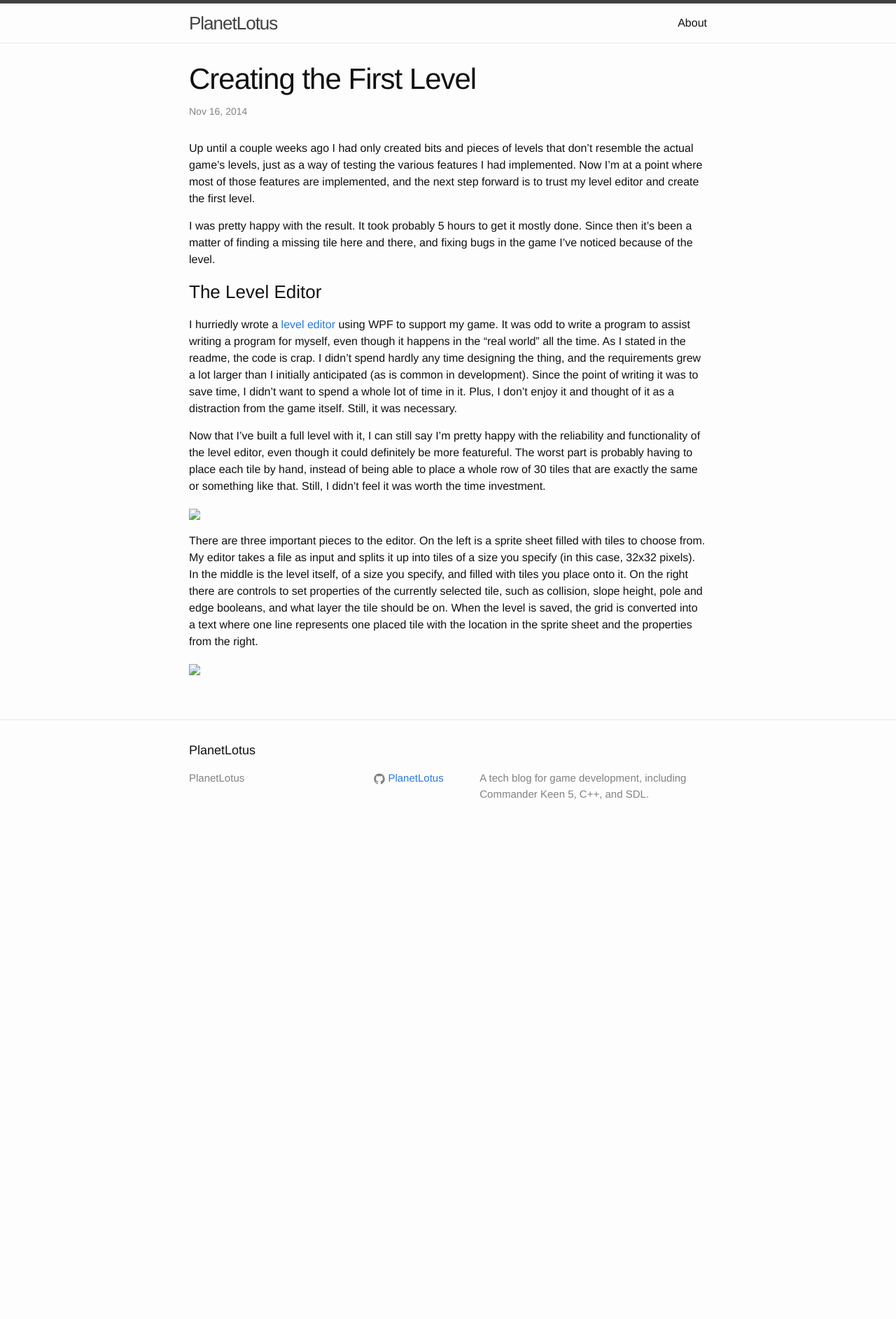
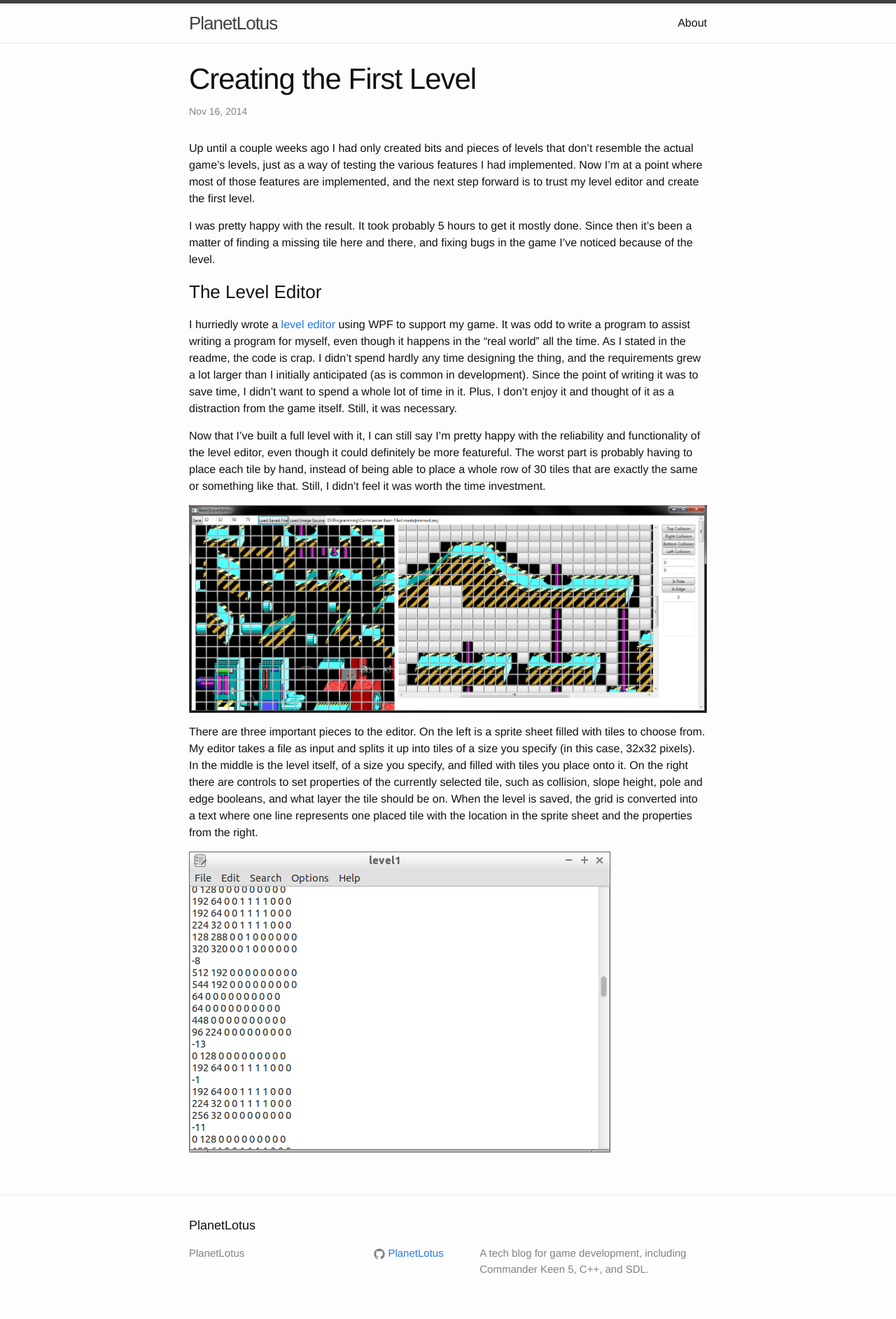
Before and after one commit to PlanetLotus/PlanetLotus.github.io, a Jekyll site: the page built from _posts/2014-11-16-level-1.markdown, in a window 1280 px wide. Shown: the whole page at 70% size. Built offline with Jekyll 4.4.1, drawn with Linux system fonts in a browser that asks for light colours; before the commit the page ends 1206 px from its top, so only the background shows below that.

Commit message:
Fix images.

```diff
--- a/_posts/2014-11-16-level-1.markdown
+++ b/_posts/2014-11-16-level-1.markdown
@@ -31,7 +31,7 @@ tile by hand, instead of being able to place a whole row of 30 tiles that are
 exactly the same or something like that. Still, I didn't feel it was worth the
 time investment.
 
-<img src="../_images/level_editor.png">
+![]({{ site.url }}/images/level_editor.png)
 
 There are three important pieces to the editor. On the left is a sprite sheet
 filled with tiles to choose from. My editor takes a file as input and splits it
@@ -43,4 +43,4 @@ what layer the tile should be on. When the level is saved, the grid is
 converted into a text where one line represents one placed tile with the
 location in the sprite sheet and the properties from the right.
 
-<img src="../_images/level_text.png">
+![]({{ site.url }}/images/level_text.png)
```
Also changed, not shown: images/level_editor.png (renamed from _images/level_editor.png), images/level_text.png (renamed from _images/level_text.png).
